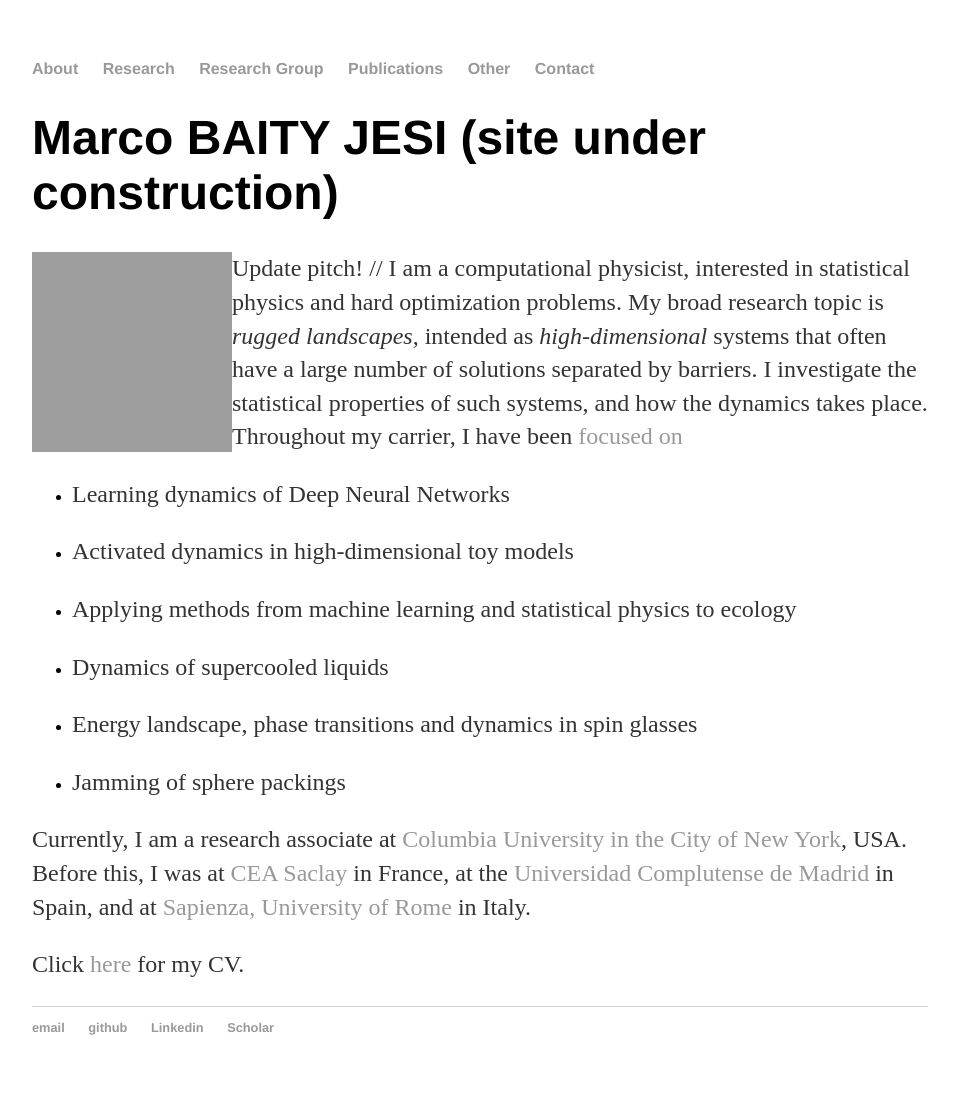
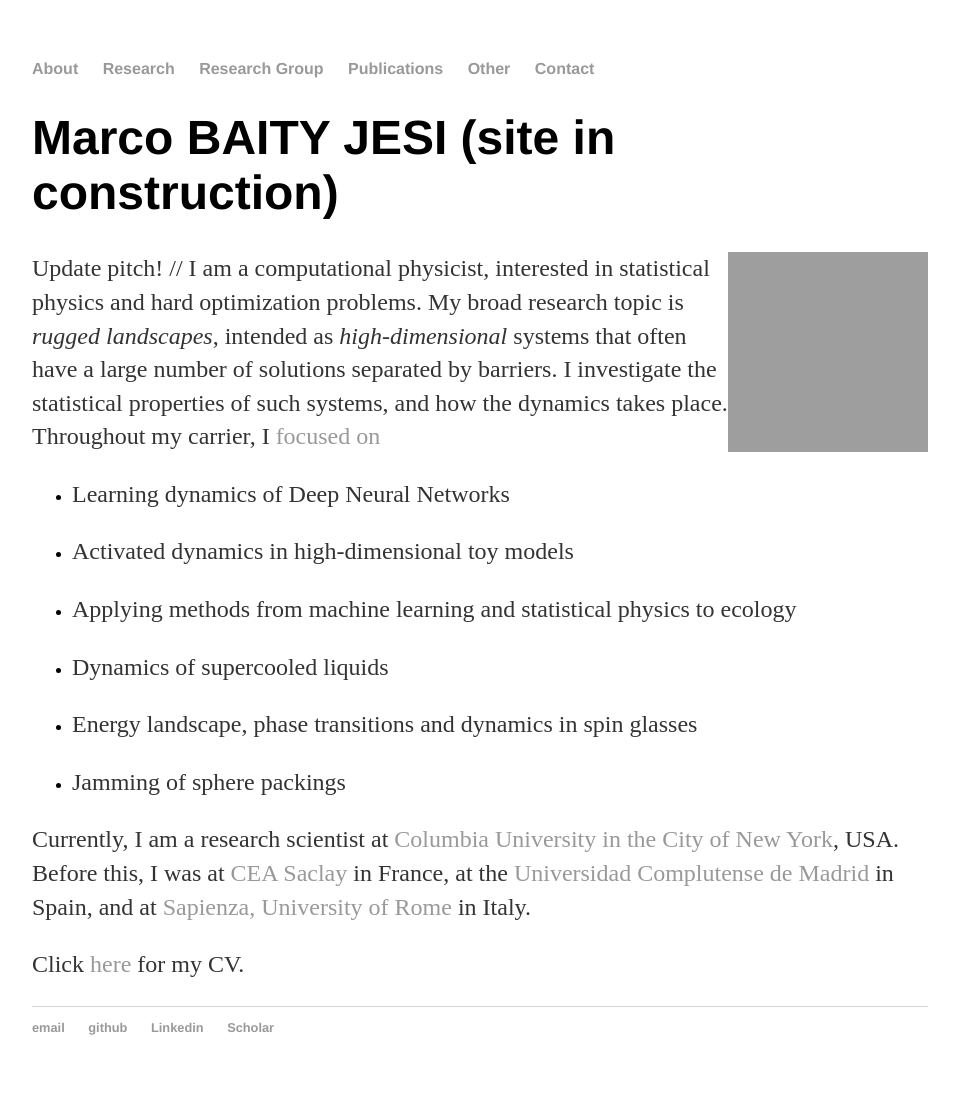
Before and after one commit to mbaityje/mbaityje.github.io, a Jekyll site: the page built from index.html, in a window 1280 px wide. Shown: the whole page, without its empty margins (160-1119 px from the left). Built offline with Jekyll 4.4.1, drawn with Linux system fonts in a browser that asks for light colours; grey boxes are pictures that could not be loaded.

Commit message:
Trying to get image to work

```diff
--- a/index.html
+++ b/index.html
@@ -3,15 +3,15 @@ layout: default
 title: Marco BAITY JESI - Group Leader (Machine Learning)
 ---
 <div class="blurb">
-	<h1>Marco BAITY JESI (site under construction)</h1>
-	<img src="https://www.eawag.ch/fileadmin/user_upload/tx_userprofiles/profileImages/baityjma.jpg" width="200" height="200" alt="" style="float:left">
+	<h1>Marco BAITY JESI (site in construction)</h1>
+	<img src="https://www.eawag.ch/fileadmin/user_upload/tx_userprofiles/profileImages/baityjma.jpg" width="200" height="200" alt="" style="float:right">
 	<p>
 		Update pitch! // I am a computational physicist, interested in statistical physics and hard optimization problems.
 		My broad research topic is <em>rugged landscapes</em>, intended as <em>high-dimensional</em>
 		systems that often have a large number of solutions separated by barriers.
 		I investigate the statistical properties of such systems, and how the dynamics takes place.</br>
 
-		Throughout my carrier, I have been <a href="/research"> focused on</a>
+		Throughout my carrier, I <a href="/research"> focused on</a>
 		<ul>
 			<li><p>Learning dynamics of Deep Neural Networks</p></li>
 			<li><p>Activated dynamics in high-dimensional toy models</p></li>
@@ -22,7 +22,7 @@ title: Marco BAITY JESI - Group Leader (Machine Learning)
 		</ul>
 	</p>
 	<p>
-		Currently, I am a research associate at <a href="http://www.columbia.edu/">Columbia University in the City of New York</a>, USA. Before this, I was at <a href="www-centre-saclay.cea.fr/en">CEA Saclay</a> in France, at the
+		Currently, I am a research scientist at <a href="http://www.columbia.edu/">Columbia University in the City of New York</a>, USA. Before this, I was at <a href="www-centre-saclay.cea.fr/en">CEA Saclay</a> in France, at the
 		<a href="http://www.ucm.es">Universidad Complutense de Madrid</a> in Spain, and at <a href="http://www.uniroma1.it">Sapienza, University of Rome</a> in Italy.
 	</p>
 	<p>
```
Also changed, not shown: group/index.html (added, +7 -0 lines), 1 other file.
